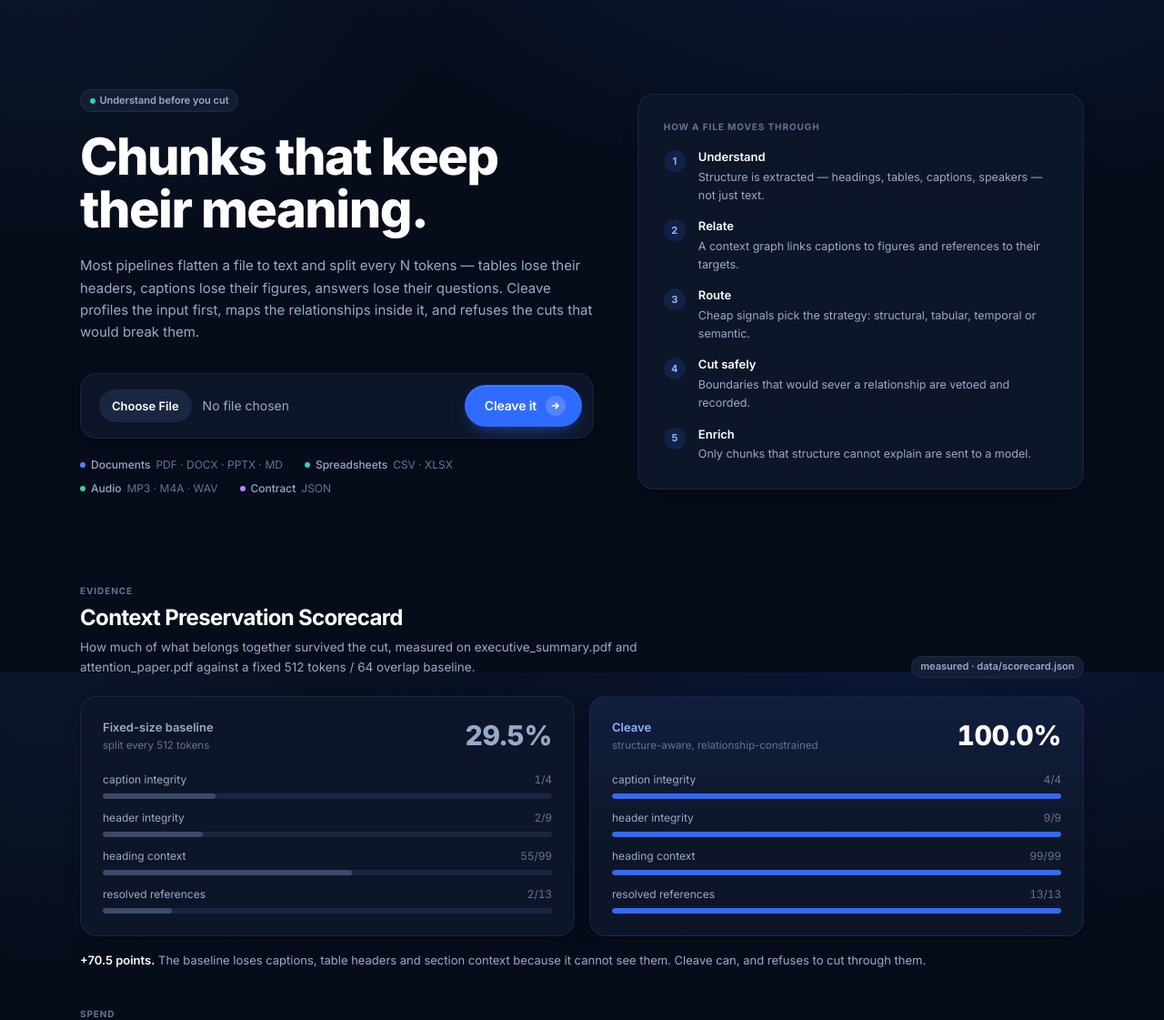
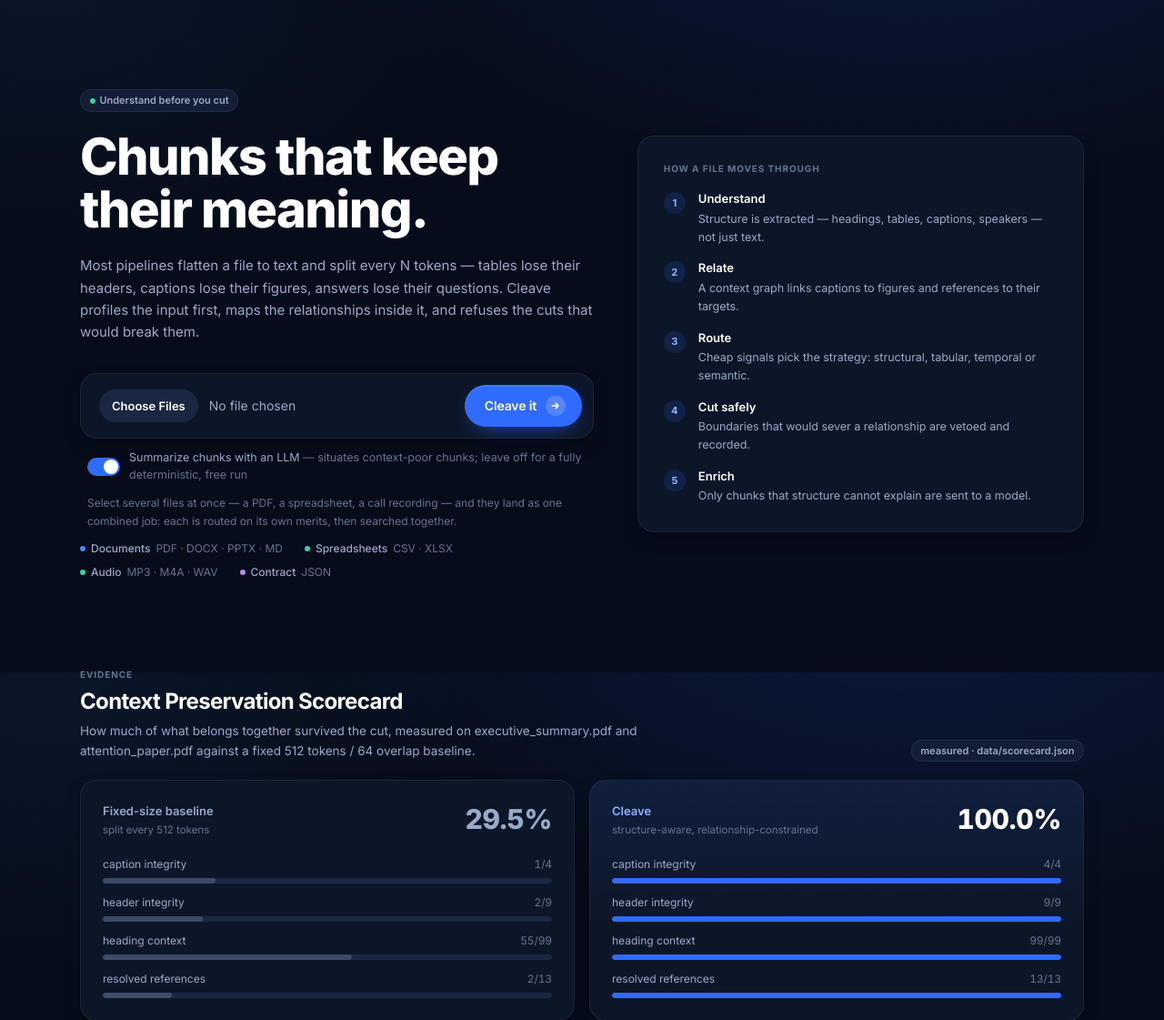
Before and after one commit to Daniel-Bavisetti/UniversalChunking, a FastAPI app: page / in a window 1280 px wide. Shown: the part 61-1182 px from the top of the page at 91% size. Run offline with FastAPI, Linux system fonts and the light colour scheme; some libraries are stand-ins or nearby versions.

Commit message:
Add per-job UI toggle for LLM chunk enrichment
Chunks flagged as context-poor already get an LLM-written situating
summary via enrich.py, gated server-wide by CLEAVE_LLM. This adds a
per-job override: a toggle on the upload form lets a user turn LLM
summarization off for a specific run without touching server config,
forcing NoneProvider regardless of what CLEAVE_LLM/Ollama/Gemini would
otherwise select. The result page notes when flagged chunks stayed at
tier 0 because the toggle was off, so it reads as "disabled" rather
than "broken".

Co-Authored-By: Claude Sonnet 5 <noreply@anthropic.com>

```diff
--- a/cleave/app.py
+++ b/cleave/app.py
@@ -9,14 +9,15 @@ from __future__ import annotations
 
 import json
 import logging
+import shutil
 import time
 import uuid
-from collections import OrderedDict
+from collections import Counter, OrderedDict
 from contextlib import asynccontextmanager
 from dataclasses import dataclass, field
 from pathlib import Path
 
-from fastapi import BackgroundTasks, FastAPI, HTTPException, Request, UploadFile
+from fastapi import BackgroundTasks, FastAPI, File, Form, HTTPException, Request, UploadFile
 from fastapi.responses import (
     HTMLResponse,
     JSONResponse,
@@ -50,13 +51,15 @@ templates = Jinja2Templates(directory=ROOT / "cleave" / "templates")
 @dataclass(slots=True)
 class Job:
     id: str
-    filename: str
+    filename: str                      # display summary, e.g. "3 files (a.pdf, b.mp3, …)"
+    filenames: list[str] = field(default_factory=list)
     status: str = "queued"            # queued | running | done | error
     progress: int = 0
     message: str = "queued"
     error: str | None = None
     created: float = field(default_factory=time.time)
     elapsed_s: float = 0.0
+    use_llm: bool = True               # per-job override for LLM enrichment
 
     @property
     def is_terminal(self) -> bool:
@@ -68,6 +71,17 @@ class Job:
 
 
 JOBS: dict[str, Job] = {}
+
+
+def _display_name(names: list[str]) -> str:
+    """One-line summary for a job's input files, for job lists and titles."""
+    if not names:
+        return "upload"
+    if len(names) == 1:
+        return names[0]
+    shown = ", ".join(names[:3])
+    more = f", +{len(names) - 3} more" if len(names) > 3 else ""
+    return f"{len(names)} files ({shown}{more})"
 
 
 def _rehydrate_jobs() -> None:
@@ -88,10 +102,12 @@ def _rehydrate_jobs() -> None:
             meta = json.loads(profile.read_text())
         except (OSError, ValueError):
             continue
-        inputs = list((profile.parent / "input").glob("*"))
+        inputs = sorted((profile.parent / "input").glob("*"))
+        names = [p.name for p in inputs]
         JOBS[job_id] = Job(
             id=job_id,
-            filename=inputs[0].name if inputs else (meta.get("title") or job_id),
+            filename=_display_name(names) if names else (meta.get("title") or job_id),
+            filenames=names,
             status="done", progress=100, message="done",
             created=profile.stat().st_mtime,
             elapsed_s=meta.get("totals", {}).get("wall_clock_s", 0.0),
@@ -106,66 +122,49 @@ def _set(job: Job, progress: int, message: str) -> None:
     job.message = message
 
 
-def run_job(job_id: str, input_path: Path) -> None:
+def run_job(job_id: str, input_paths: list[Path]) -> None:
+    """Process every input file through its own ingest → graph → chunk →
+    enrich pipeline, then merge the results into one job.
+
+    Each file keeps the routing decision that fits it — a spreadsheet and a
+    PDF in the same batch still get tabular and structural routes respectively
+    — they are simply reported together and searched together. Element and
+    unit ids are namespaced per file (see ``_prefix_*``) so nothing collides
+    when the results are combined.
+    """
     job = JOBS[job_id]
     job.status = "running"
     t0 = time.time()
+    n = len(input_paths)
     try:
-        suffix = input_path.suffix.lower()
-        _set(job, 5, "understanding the input…")
-
-        if suffix == ".json":
-            from .ingest_contract import load_contract  # noqa: PLC0415
-
-            _set(job, 15, "importing contract payload…")
-            imported, ready_units = load_contract(input_path)
-            if ready_units:
-                _write_artifacts(job, ready_units, None, None, t0,
-                                 title=ready_units[0].context.document_title,
-                                 source=str(input_path), warnings=[])
-                job.elapsed_s = round(time.time() - t0, 1)
-                job.progress, job.message, job.status = 100, "done", "done"
-                return
-            ingest = imported
-        elif suffix in _AUDIO_EXTS:
-            from .ingest_audio import ingest_audio  # noqa: PLC0415
-
-            _set(job, 15, "transcribing (STT worker)…")
-            ingest = ingest_audio(input_path)
-        else:
-            from .ingest_document import ingest_document  # noqa: PLC0415
-
-            _set(job, 15, "parsing structure (Docling)…")
-            ingest = ingest_document(input_path)
-
-        _set(job, 60, f"{len(ingest.elements)} elements — building context graph…")
-        from .chunkers import chunk  # noqa: PLC0415
-        from .graph import ContextGraph  # noqa: PLC0415
-
-        graph = ContextGraph(ingest.elements)
-        _set(job, 70, "routing and chunking…")
-        units, profile = chunk(ingest, graph)
-
         from .usage import Ledger  # noqa: PLC0415
 
         ledger = Ledger()
-        enrichment: dict | None = None
-        flagged_n = sum(1 for u in units if u.decision.escalation_flags)
-        if flagged_n:
-            from .enrich import enrich  # noqa: PLC0415
+        all_units: list = []
+        files_meta: list[dict] = []
+        graph_nodes: list = []
+        graph_edges: list = []
+        enrichments: list[dict] = []
 
-            _set(job, 78, f"enriching {flagged_n} context-poor chunks (selective)…")
-            doc_text = "\n\n".join(e.text for e in ingest.elements if e.text)
-            enrichment = enrich(
-                units, doc_text, ledger=ledger,
-                progress=lambda i, n: _set(job, 78 + int(10 * i / n),
-                                           f"enriching in batches… {i}/{n} call(s)"))
+        for i, input_path in enumerate(input_paths):
+            lo, hi = 5 + int(85 * i / n), 5 + int(85 * (i + 1) / n)
 
-        _set(job, 90, f"{len(units)} knowledge units — writing artifacts…")
-        _write_artifacts(job, units, profile, graph, t0,
-                         title=ingest.title, source=ingest.source_uri,
-                         warnings=ingest.warnings, ledger=ledger,
-                         enrichment=enrichment, cleaning=ingest.cleaning)
+            def progress(frac: float, msg: str, lo=lo, hi=hi) -> None:
+                _set(job, lo + int((hi - lo) * min(1.0, max(0.0, frac))), msg)
+
+            units, file_meta, nodes, edges, enrichment = _process_file(
+                job, input_path, prefix=f"f{i}_", ledger=ledger, progress=progress)
+            all_units.extend(units)
+            files_meta.append(file_meta)
+            graph_nodes.extend(nodes)
+            graph_edges.extend(edges)
+            if enrichment:
+                enrichments.append(enrichment)
+
+        _set(job, 90, f"{len(all_units)} knowledge units — writing artifacts…")
+        graph = {"nodes": graph_nodes, "edges": graph_edges} if (graph_nodes or graph_edges) else None
+        _write_artifacts(job, all_units, files_meta, graph, t0,
+                         ledger=ledger, enrichments=enrichments)
 
         job.elapsed_s = round(time.time() - t0, 1)
         job.progress, job.message, job.status = 100, "done", "done"
@@ -176,14 +175,134 @@ def run_job(job_id: str, input_path: Path) -> None:
         job.status = "error"
 
 
-def _write_artifacts(job: Job, units, profile, graph, t0: float, *,
-                     title: str | None, source: str, warnings: list[str],
-                     ledger=None, enrichment: dict | None = None,
-                     cleaning: dict | None = None) -> None:
+def _prefix_element(e, prefix: str) -> None:
+    """Namespace one element's id/parent_id/caption_ids so a second file's
+    ``el_0000`` never collides with the first's."""
+    e.id = prefix + e.id
+    if e.parent_id:
+        e.parent_id = prefix + e.parent_id
+    if e.meta.get("caption_ids"):
+        e.meta["caption_ids"] = [prefix + c for c in e.meta["caption_ids"]]
+
+
+def _prefix_unit(u, prefix: str) -> None:
+    """Namespace one unit's id and every relationship target it carries —
+    all relationship targets in this pipeline are other units from the same
+    file, so a uniform prefix keeps them internally consistent."""
+    u.id = prefix + u.id
+    for r in u.relationships:
+        r.target_id = prefix + r.target_id
+
+
+def _process_file(job: Job, input_path: Path, *, prefix: str, ledger, progress) -> tuple:
+    """Run the single-file pipeline for one upload in a (possibly multi-file)
+    job. Returns (units, file_meta, graph_nodes, graph_edges, enrichment)."""
+    suffix = input_path.suffix.lower()
+    filename = input_path.name
+    progress(0.0, f"understanding {filename}…")
+
+    if suffix == ".json":
+        from .ingest_contract import load_contract  # noqa: PLC0415
+
+        progress(0.1, f"importing contract payload… ({filename})")
+        imported, ready_units = load_contract(input_path)
+        if ready_units:
+            for u in ready_units:
+                _prefix_unit(u, prefix)
+            file_meta = {
+                "filename": filename,
+                "title": ready_units[0].context.document_title,
+                "source": str(input_path),
+                "warnings": [],
+                "profile": {
+                    "route": "imported",
+                    "route_reason": "knowledge units produced by an external modality "
+                                    "worker and imported through the contract",
+                },
+                "cleaning": None,
+            }
+            progress(1.0, f"done ({filename})")
+            return ready_units, file_meta, [], [], None
+        ingest = imported
+    elif suffix in _AUDIO_EXTS:
+        from .ingest_audio import ingest_audio  # noqa: PLC0415
+
+        progress(0.1, f"transcribing (STT worker)… ({filename})")
+        ingest = ingest_audio(input_path)
+    else:
+        from .ingest_document import ingest_document  # noqa: PLC0415
+
+        progress(0.1, f"parsing structure (Docling)… ({filename})")
+        ingest = ingest_document(input_path)
+
+    for e in ingest.elements:
+        _prefix_element(e, prefix)
+
+    progress(0.5, f"{len(ingest.elements)} elements — building context graph… ({filename})")
+    from .chunkers import chunk  # noqa: PLC0415
+    from .graph import ContextGraph  # noqa: PLC0415
+
+    graph = ContextGraph(ingest.elements)
+    progress(0.6, f"routing and chunking… ({filename})")
+    units, profile = chunk(ingest, graph)
+    for u in units:
+        _prefix_unit(u, prefix)
+
+    enrichment: dict | None = None
+    flagged_n = sum(1 for u in units if u.decision.escalation_flags)
+    if flagged_n:
+        from .enrich import enrich  # noqa: PLC0415
+
+        progress(0.7, (f"enriching {flagged_n} context-poor chunks… ({filename})"
+                       if job.use_llm else f"skipping LLM enrichment ({filename})…"))
+        doc_text = "\n\n".join(e.text for e in ingest.elements if e.text)
+        enrichment = enrich(
+            units, doc_text, ledger=ledger, use_llm=job.use_llm,
+            progress=lambda i, n2: progress(
+                0.7 + 0.25 * i / max(1, n2), f"enriching… {i}/{n2} ({filename})"))
+
+    file_meta = {
+        "filename": filename, "title": ingest.title, "source": ingest.source_uri,
+        "warnings": ingest.warnings, "profile": profile.to_dict(), "cleaning": ingest.cleaning,
+    }
+    progress(1.0, f"done ({filename})")
+    gd = graph.to_dict()
+    return units, file_meta, gd["nodes"], gd["edges"], enrichment
+
+
+def _merge_cleaning(cleanings: list[dict | None]) -> dict | None:
+    total_fixes = elements_changed = chars_removed = 0
+    by_rule: Counter = Counter()
+    for c in cleanings:
+        if not c:
+            continue
+        total_fixes += c.get("total_fixes", 0)
+        elements_changed += c.get("elements_changed", 0)
+        chars_removed += c.get("chars_removed", 0)
+        by_rule.update(c.get("by_rule", {}))
+    if not total_fixes:
+        return None
+    return {"total_fixes": total_fixes, "elements_changed": elements_changed,
+            "chars_removed": chars_removed, "by_rule": dict(by_rule.most_common())}
+
+
+def _merge_enrichment(parts: list[dict]) -> dict | None:
+    if not parts:
+        return None
+    merged = dict(parts[-1])
+    for k in ("flagged", "enriched", "api_calls", "calls_saved_by_batching"):
+        merged[k] = sum(p.get(k, 0) for p in parts)
+    return merged
+
+
+def _write_artifacts(job: Job, units, files_meta: list[dict], graph: dict | None, t0: float, *,
+                     ledger=None, enrichments: list[dict] | None = None) -> None:
     """units.json + graph.json + profile.json for one job.
 
-    Imported payloads arrive without a profile or graph, so both are optional
-    and the totals are computed from the units either way.
+    A single-file job writes the same flat schema this always has (``profile``,
+    ``cleaning``, ``title``, ``source`` at the top level). A multi-file job adds
+    a ``files`` array with one entry per input, alongside combined totals so
+    existing single-file consumers of profile.json see nothing new.
     """
     from .usage import append_to_cumulative  # noqa: PLC0415
 
@@ -191,9 +310,11 @@ def _write_artifacts(job: Job, units, profile, graph, t0: float, *,
     (job.dir / "units.json").write_text(
         json.dumps([u.to_dict() for u in units], indent=1))
     if graph is not None:
-        (job.dir / "graph.json").write_text(json.dumps(graph.to_dict(), indent=1))
+        (job.dir / "graph.json").write_text(json.dumps(graph, indent=1))
 
     usage = ledger.to_dict() if ledger is not None else None
+    warnings = [w if len(files_meta) == 1 else f"{f['filename']}: {w}"
+               for f in files_meta for w in f["warnings"]]
     totals = {
         "units": len(units),
         "tier0_pct": round(
@@ -208,19 +329,28 @@ def _write_artifacts(job: Job, units, profile, graph, t0: float, *,
         "out_tokens": (usage or {}).get("totals", {}).get("out_tokens", 0),
         "wall_clock_s": round(time.time() - t0, 1),
         "warnings": warnings,
+        "use_llm": job.use_llm,
     }
-    prof = profile.to_dict() if profile is not None else {
-        "route": "imported",
-        "route_reason": "knowledge units produced by an external modality worker "
-                        "and imported through the contract",
-    }
-    record = {"profile": prof, "totals": totals, "title": title, "source": source}
+
+    record: dict = {"totals": totals}
+    if len(files_meta) == 1:
+        fm = files_meta[0]
+        record["profile"] = fm["profile"]
+        record["title"] = fm["title"]
+        record["source"] = fm["source"]
+        if fm["cleaning"]:
+            record["cleaning"] = fm["cleaning"]
+    else:
+        record["files"] = files_meta
+        record["title"] = job.filename
+        combined_cleaning = _merge_cleaning([f["cleaning"] for f in files_meta])
+        if combined_cleaning:
+            record["cleaning"] = combined_cleaning
     if usage:
         record["usage"] = usage
-    if enrichment:
-        record["enrichment"] = enrichment
-    if cleaning:
-        record["cleaning"] = cleaning
+    merged_enrichment = _merge_enrichment(enrichments or [])
+    if merged_enrichment:
+        record["enrichment"] = merged_enrichment
     (job.dir / "profile.json").write_text(json.dumps(record, indent=1))
 
     if ledger is not None and ledger.total_calls:
@@ -271,38 +401,50 @@ def job_results(request: Request, job_id: str):
     graph_path = job.dir / "graph.json"
     graph = json.loads(graph_path.read_text()) if graph_path.exists() else None
     return templates.TemplateResponse(request, "_results.html", {
-        "job": job, "units": units, "profile": meta["profile"],
+        "job": job, "units": units, "profile": meta.get("profile"),
         "totals": meta["totals"], "title": meta.get("title"), "graph": graph,
         "usage": meta.get("usage"), "enrichment": meta.get("enrichment"),
-        "cleaning": meta.get("cleaning"),
+        "cleaning": meta.get("cleaning"), "files": meta.get("files"),
     })
 
 
 # ───────── api ─────────
 
 @app.post("/api/jobs")
-async def create_job(file: UploadFile, background: BackgroundTasks):
-    suffix = Path(file.filename or "upload").suffix.lower()
-    if suffix not in _DOC_EXTS | _AUDIO_EXTS | _CONTRACT_EXTS:
-        raise HTTPException(415, f"unsupported type {suffix!r}")
+async def create_job(background: BackgroundTasks, files: list[UploadFile] = File(...),
+                     use_llm: str = Form("true")):
     job_id = uuid.uuid4().hex[:10]
-    job = Job(id=job_id, filename=file.filename or f"upload{suffix}")
     dest_dir = DATA / job_id / "input"
     dest_dir.mkdir(parents=True, exist_ok=True)
-    dest = dest_dir / job.filename
-    written = 0
+    names: list[str] = []
+    dest_paths: list[Path] = []
     try:
-        with dest.open("wb") as out:
-            while chunk_bytes := await file.read(1 << 20):
-                written += len(chunk_bytes)
-                if written > MAX_UPLOAD:
-                    raise HTTPException(413, "file exceeds 50MB")
-                out.write(chunk_bytes)
+        for i, f in enumerate(files):
+            fname = f.filename or f"upload{i}"
+            suffix = Path(fname).suffix.lower()
+            if suffix not in _DOC_EXTS | _AUDIO_EXTS | _CONTRACT_EXTS:
+                raise HTTPException(415, f"unsupported type {suffix!r} ({fname})")
+            dest = dest_dir / fname
+            if dest.exists():  # two files with the same name in one batch
+                dest = dest_dir / f"{dest.stem}_{i}{dest.suffix}"
+            written = 0
+            with dest.open("wb") as out:
+                while chunk_bytes := await f.read(1 << 20):
+                    written += len(chunk_bytes)
+                    if written > MAX_UPLOAD:
+                        raise HTTPException(413, f"{fname} exceeds 50MB")
+                    out.write(chunk_bytes)
+            names.append(dest.name)
+            dest_paths.append(dest)
+        if not dest_paths:
+            raise HTTPException(400, "no files uploaded")
     except Exception:
-        dest.unlink(missing_ok=True)
+        shutil.rmtree(dest_dir, ignore_errors=True)
         raise
+    job = Job(id=job_id, filename=_display_name(names), filenames=names,
+             use_llm=use_llm.lower() not in ("false", "0", "off", "no"))
     JOBS[job_id] = job
-    background.add_task(run_job, job_id, dest)
+    background.add_task(run_job, job_id, dest_paths)
     return RedirectResponse(f"/jobs/{job_id}", status_code=303)
 
 
--- a/cleave/templates/index.html
+++ b/cleave/templates/index.html
@@ -34,7 +34,7 @@
             id="upload-form" class="mt-8 max-w-xl" novalidate>
         <div class="card flex flex-col gap-3 p-3 sm:flex-row sm:items-center">
           <label for="file-input" class="min-w-0 flex-1 cursor-pointer px-2">
-            <input type="file" name="file" required id="file-input"
+            <input type="file" name="files" required id="file-input" multiple
                    accept=".pdf,.docx,.pptx,.xlsx,.csv,.md,.txt,.html,.mp3,.m4a,.wav,.flac,.json"
                    class="block w-full cursor-pointer text-sm text-[color:var(--muted)]
                           file:mr-3 file:cursor-pointer file:rounded-full file:border-0
@@ -51,9 +51,29 @@
             </span>
           </button>
         </div>
+
+        <label class="mt-3 flex cursor-pointer items-center gap-2.5 px-2 text-[12.5px] text-[color:var(--muted)]">
+          <span class="relative inline-flex h-5 w-9 shrink-0 items-center">
+            <input type="checkbox" id="use-llm-toggle" checked class="peer sr-only">
+            <span class="pointer-events-none absolute inset-0 rounded-full bg-[color:var(--surface-3)]
+                        transition-colors peer-checked:bg-[color:var(--brand)]"></span>
+            <span class="pointer-events-none absolute left-0.5 h-4 w-4 rounded-full bg-white
+                        transition-transform peer-checked:translate-x-4"></span>
+          </span>
+          <span>
+            Summarize chunks with an LLM
+            <span class="text-[color:var(--faint)]">— situates context-poor chunks; leave off for a fully deterministic, free run</span>
+          </span>
+        </label>
+        <input type="hidden" name="use_llm" id="use-llm-field" value="true">
       </form>
 
-      <div class="mt-5 flex flex-wrap gap-x-6 gap-y-2 text-[12px] text-[color:var(--faint)]">
+      <p class="mt-3 max-w-xl px-2 text-[12px] leading-relaxed text-[color:var(--faint)]">
+        Select several files at once — a PDF, a spreadsheet, a call recording — and they land
+        as one combined job: each is routed on its own merits, then searched together.
+      </p>
+
+      <div class="mt-3 flex flex-wrap gap-x-6 gap-y-2 text-[12px] text-[color:var(--faint)]">
         {% for tone, label, formats in [
           ("#4d82ff", "Documents",    "PDF · DOCX · PPTX · MD"),
           ("#2dd4bf", "Spreadsheets", "CSV · XLSX"),
@@ -272,12 +292,17 @@
 </main>
 
 <script>
+  document.getElementById('use-llm-toggle').addEventListener('change', (e) => {
+    document.getElementById('use-llm-field').value = e.target.checked ? 'true' : 'false';
+  });
+
   document.getElementById('upload-form').addEventListener('submit', () => {
     // The page navigates away on success, so this state only ever shows during
     // the POST — long enough to stop a second click on a big file.
-    if (!document.getElementById('file-input').files.length) return;
+    const n = document.getElementById('file-input').files.length;
+    if (!n) return;
     document.getElementById('submit-btn').disabled = true;
-    document.getElementById('btn-label').textContent = 'Uploading…';
+    document.getElementById('btn-label').textContent = n > 1 ? `Uploading ${n} files…` : 'Uploading…';
   });
 </script>
 {% endblock %}
```
Also changed, not shown: USER_GUIDE.md (+8 -1 lines), cleave/enrich.py (+9 -4 lines), cleave/templates/_results.html (+36 -2 lines).
